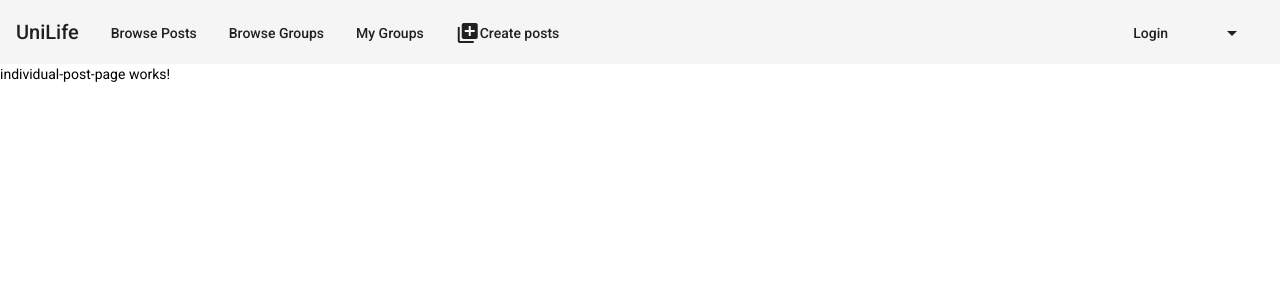
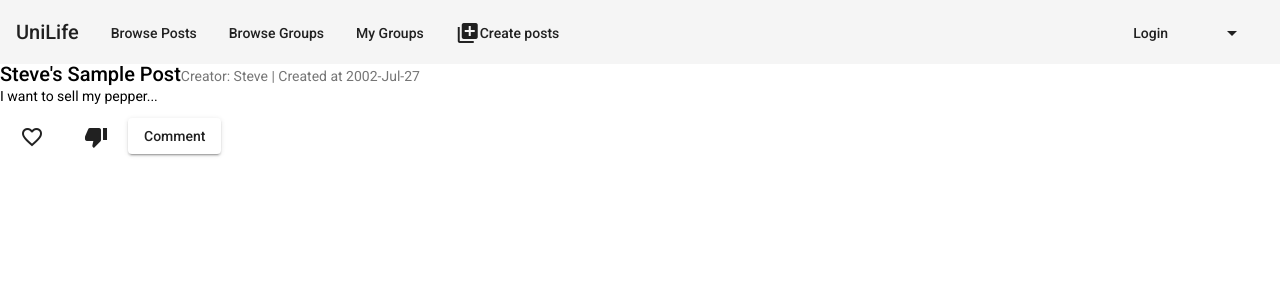
Before and after one commit to collSteve/UniLife-Angular-Frontend-Proj, an Angular app: page /post/1 in a window 1280 px wide. Shown: the top 300 px of the page. Built offline with nearby package versions, Linux system fonts and the light colour scheme.

Commit message:
Implemented post service modified routings and constructed environment for server url

```diff
--- a/src/app/app-routing.module.ts
+++ b/src/app/app-routing.module.ts
@@ -14,4 +14,5 @@ const routes: Routes = [
   imports: [RouterModule.forRoot(routes)],
   exports: [RouterModule]
 })
+
 export class AppRoutingModule { }
--- a/src/app/individual-post-page/individual-post-page.component.html
+++ b/src/app/individual-post-page/individual-post-page.component.html
@@ -1 +1,37 @@
-<p>individual-post-page works!</p>
+<mat-card-header>
+  <mat-card-title>{{myPost.title}}</mat-card-title>
+  <mat-card-subtitle>Creator: {{myPost.creator}} | Created at {{datepipe.transform(myPost.create_date,'YYYY-MMM-dd')}}</mat-card-subtitle>
+</mat-card-header>
+<mat-card-content>
+  <p>
+    {{myPost.description}}
+  </p>
+
+  <mat-card-actions>
+    <ng-template *ngIf="myPost.likedByMe; then likedButton else notLikedButton"></ng-template>
+    <ng-template #likedButton>
+      <button mat-flat-button (click)="onClickLike(myPost)">
+        <mat-icon color="accent">favorite</mat-icon>
+      </button>
+    </ng-template>
+    <ng-template #notLikedButton>
+      <button mat-flat-button (click)="onClickLike(myPost)">
+        <mat-icon>favorite_border</mat-icon>
+      </button>
+    </ng-template>
+
+    <ng-template *ngIf="myPost.dislikedByMe; then DislikedButton else notDislikedButton"></ng-template>
+    <ng-template #DislikedButton>
+      <button mat-flat-button (click)="onClickDisike(myPost)">
+        <mat-icon color="primary">thumb_down</mat-icon>
+      </button>
+    </ng-template>
+    <ng-template #notDislikedButton>
+      <button mat-flat-button (click)="onClickDisike(myPost)">
+        <mat-icon>thumb_down</mat-icon>
+      </button>
+    </ng-template>
+
+    <button mat-raised-button>Comment</button>
+  </mat-card-actions>
+</mat-card-content>
--- a/src/app/individual-post-page/individual-post-page.component.ts
+++ b/src/app/individual-post-page/individual-post-page.component.ts
@@ -1,4 +1,6 @@
 import { Component, OnInit } from '@angular/core';
+import { DatePipe } from '@angular/common'; // format date
+import { Post, UserPostInfo } from '../app.model';
 
 @Component({
   selector: 'app-individual-post-page',
@@ -7,9 +9,36 @@ import { Component, OnInit } from '@angular/core';
 })
 export class IndividualPostPageComponent implements OnInit {
 
+  datepipe: DatePipe = new DatePipe('en-US'); // format dates
+
+  myPost: Post & UserPostInfo = {pid:-1,title: "Steve's Sample Post", description: "I want to sell my pepper...", creator: "Steve",
+  create_date: new Date(2002,6,27), num_likes:666, num_dislikes: 0, likedByMe: false, dislikedByMe:false,
+  thum_nail_img: "https://www.spicejungle.com/wp/files/2016/10/where-does-black-pepper-come-from.jpg"
+  };
+
   constructor() { }
 
   ngOnInit(): void {
   }
 
+
+  onClickLike(post: Post&UserPostInfo) {
+    if (post.likedByMe) {
+      post.likedByMe = false;
+    }
+    else {
+      post.likedByMe = true;
+      post.dislikedByMe = false;
+    }
+  }
+
+  onClickDisike(post: Post&UserPostInfo) {
+    if (post.dislikedByMe) {
+      post.dislikedByMe = false;
+    }
+    else {
+      post.likedByMe = false;
+      post.dislikedByMe = true;
+    }
+  }
 }
--- a/src/app/posts-page/posts-page.component.html
+++ b/src/app/posts-page/posts-page.component.html
@@ -11,7 +11,7 @@
   </div>
 
   <div>
-    <mat-card-header>
+    <mat-card-header routerLink="/post/{{post.pid}}" style="cursor: pointer;">
       <mat-card-title>{{post.title}}</mat-card-title>
       <mat-card-subtitle>Creator: {{post.creator}} | Created at {{datepipe.transform(post.create_date,'YYYY-MMM-dd')}}</mat-card-subtitle>
     </mat-card-header>
--- a/src/app/posts-page/posts-page.component.ts
+++ b/src/app/posts-page/posts-page.component.ts
@@ -1,11 +1,6 @@
 import { Component, OnInit } from '@angular/core';
 import { DatePipe } from '@angular/common'; // format date
-import { Post } from '../app.model';
-
-type UserPostInfo = {
-  likedByMe: boolean,
-  dislikedByMe: boolean
-}
+import { Post, UserPostInfo } from '../app.model';
 
 @Component({
   selector: 'app-posts-page',
@@ -16,11 +11,11 @@ export class PostsPageComponent implements OnInit {
   datepipe: DatePipe = new DatePipe('en-US'); // format dates
 
   Posts: (Post & UserPostInfo)[] = [
-    {title: "Steve's Sample Post", description: "I want to sell my pepper...", creator: "Steve",
+    {pid:-1,title: "Steve's Sample Post", description: "I want to sell my pepper...", creator: "Steve",
     create_date: new Date(2002,6,27), num_likes:666, num_dislikes: 0, likedByMe: false, dislikedByMe:false,
     thum_nail_img: "https://www.spicejungle.com/wp/files/2016/10/where-does-black-pepper-come-from.jpg"
     },
-    {title: "Dog's Sample Post", description: "Wof wof bark bark", creator: "The Dog",
+    {pid:-2,title: "Dog's Sample Post", description: "Wof wof bark bark", creator: "The Dog",
     create_date: new Date(1997,10,7), num_likes:243, num_dislikes: 23, likedByMe: false, dislikedByMe:false},
   ];
 
--- a/src/environments/environment.prod.ts
+++ b/src/environments/environment.prod.ts
@@ -1,3 +1,4 @@
 export const environment = {
-  production: true
+  production: true,
+  server_base_URL: ""
 };
--- a/src/environments/environment.ts
+++ b/src/environments/environment.ts
@@ -3,7 +3,8 @@
 // The list of file replacements can be found in `angular.json`.
 
 export const environment = {
-  production: false
+  production: false,
+  server_base_URL: "https://localhost:7190"
 };
 
 /*
```
Also changed, not shown: src/app/app.model.ts (+7 -0 lines), src/app/models/post-models.ts (added, +23 -0 lines), src/app/services/post-service.service.ts (added, +20 -0 lines), 1 other file (tests, documents, lock files or other folders).
